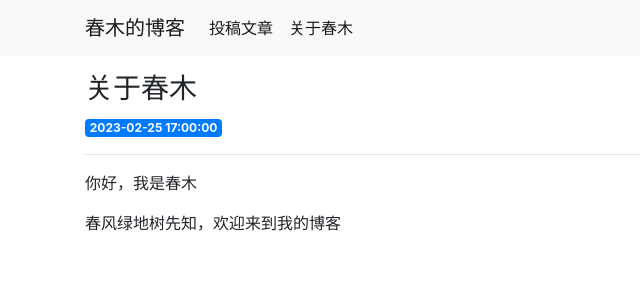
After one commit to harukiinharu/blog, a Flask app: template templates/about.html in a window 1280 px wide. The commit adds this page. Shown: the top 300 px of the page, without its empty margins (0-640 px from the left). Run offline with Flask 2, Linux system fonts and the light colour scheme; the template is opened without the code that fills it, so the values that code supplies are empty; some libraries are stand-ins or nearby versions.

Commit message:
add about.html

```diff
--- a/server.py
+++ b/server.py
@@ -98,12 +98,7 @@ def delete(post_id):
 
 @app.route('/about')
 def about():
-    post = {
-        'title': '关于春木',
-        'created': '2023-02-25 17:00:00',
-        'content': '你好，我是春木\n春风绿地树先知，欢迎来到我的博客'
-    }
-    return render_template('post.html', post=post)
+    return render_template('about.html')
 
 
 if __name__ == '__main__':
--- /dev/null
+++ b/templates/about.html
@@ -0,0 +1,16 @@
+{% extends 'base.html' %}
+
+{% block content %}
+
+<h3>
+    {% block title %}关于春木{% endblock %}
+</h3>
+
+<span class="badge badge-primary">2023-02-25 17:00:00</span>
+
+<hr>
+
+<p>你好，我是春木</p>
+<p>春风绿地树先知，欢迎来到我的博客</p>
+
+{% endblock %}
```
Also changed, not shown: templates/index.html (+8 -0 lines).
